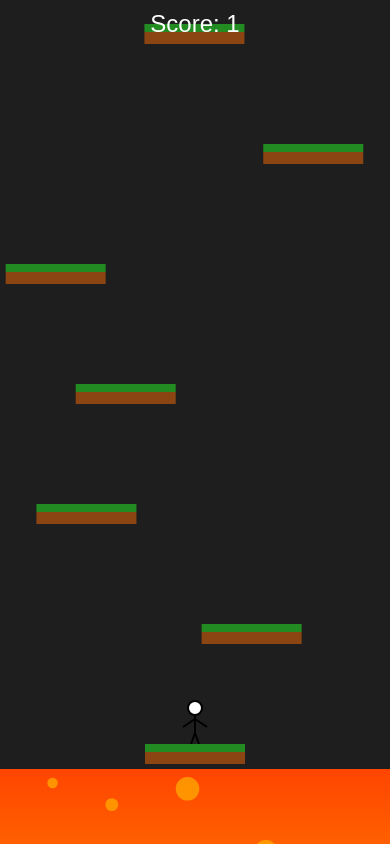
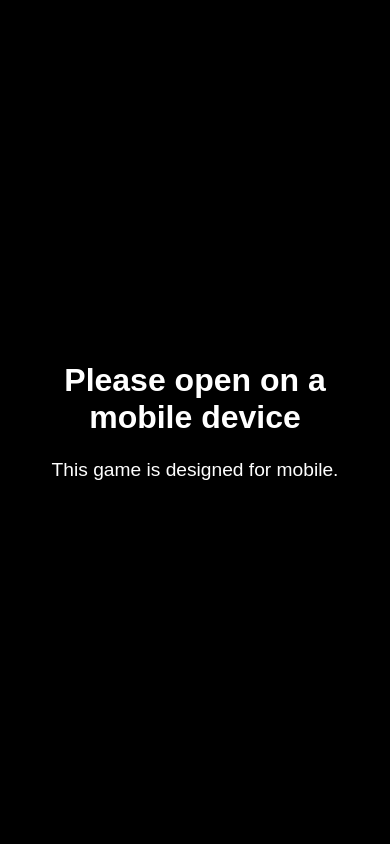
Before and after one commit to CrowderSoup/lava-jumper, a browser extension: page index.html in a window 390 px wide. Drawn offline with Linux system fonts and the light colour scheme.

Commit message:
Enforce mobile

```diff
--- a/index.html
+++ b/index.html
@@ -8,6 +8,7 @@
     />
     <title>Lava Jumper</title>
     <link rel="stylesheet" href="style.css" />
+    <link rel="stylesheet" href="prompt.css" />
     <link rel="manifest" href="manifest.json">
     <link rel="icon" href="icon.png">
   </head>
@@ -28,6 +29,19 @@
         </div>
       </div>
     </div>
+    <div id="desktop-prompt" class="prompt-overlay hidden">
+      <div class="prompt-content">
+        <h1>Please open on a mobile device</h1>
+        <p>This game is designed for mobile.</p>
+      </div>
+    </div>
+    <div id="mobile-prompt" class="prompt-overlay hidden">
+      <div class="prompt-content">
+        <h1>Add to Home Screen</h1>
+        <p>For the best experience, please add this game to your home screen.</p>
+        <p>Tap the 'Share' button and then 'Add to Home Screen'.</p>
+      </div>
+    </div>
     <script src="js/game.js"></script>
     <script>
       if ('serviceWorker' in navigator) {
--- a/js/game.js
+++ b/js/game.js
@@ -1,6 +1,9 @@
 document.addEventListener('DOMContentLoaded', () => {
     const canvas = document.getElementById('gameCanvas');
     const ctx = canvas.getContext('2d');
+    const gameContainer = document.getElementById('game-container');
+    const desktopPrompt = document.getElementById('desktop-prompt');
+    const mobilePrompt = document.getElementById('mobile-prompt');
 
     const scoreEl = document.getElementById('score');
     const gameOverEl = document.getElementById('game-over');
@@ -48,6 +51,25 @@ document.addEventListener('DOMContentLoaded', () => {
         left: false,
         right: false,
     };
+
+    function checkDeviceAndDisplayMode() {
+        const isStandalone = window.matchMedia('(display-mode: standalone)').matches;
+        const isMobile = /Android|webOS|iPhone|iPad|iPod|BlackBerry|IEMobile|Opera Mini/i.test(navigator.userAgent);
+
+        if (!isMobile) {
+            desktopPrompt.classList.remove('hidden');
+            gameContainer.classList.add('hidden');
+            return false;
+        }
+
+        if (!isStandalone) {
+            mobilePrompt.classList.remove('hidden');
+            gameContainer.classList.add('hidden');
+            return false;
+        }
+
+        return true;
+    }
 
     function resizeCanvas() {
         // The canvas element's size is now controlled by CSS.
@@ -381,5 +403,7 @@ document.addEventListener('DOMContentLoaded', () => {
     jumpButton.addEventListener('touchstart', (e) => { e.preventDefault(); jump(); });
 
     // Initial setup
-    resizeCanvas();
+    if (checkDeviceAndDisplayMode()) {
+        resizeCanvas();
+    }
 });
--- /dev/null
+++ b/prompt.css
@@ -0,0 +1,28 @@
+.prompt-overlay {
+  position: fixed;
+  top: 0;
+  left: 0;
+  width: 100%;
+  height: 100%;
+  background-color: rgba(0, 0, 0, 0.8);
+  color: white;
+  display: flex;
+  justify-content: center;
+  align-items: center;
+  text-align: center;
+  z-index: 100;
+}
+
+.prompt-content {
+  max-width: 80%;
+}
+
+.prompt-content h1 {
+  font-size: 2em;
+  margin-bottom: 20px;
+}
+
+.prompt-content p {
+  font-size: 1.2em;
+  line-height: 1.5;
+}
```
